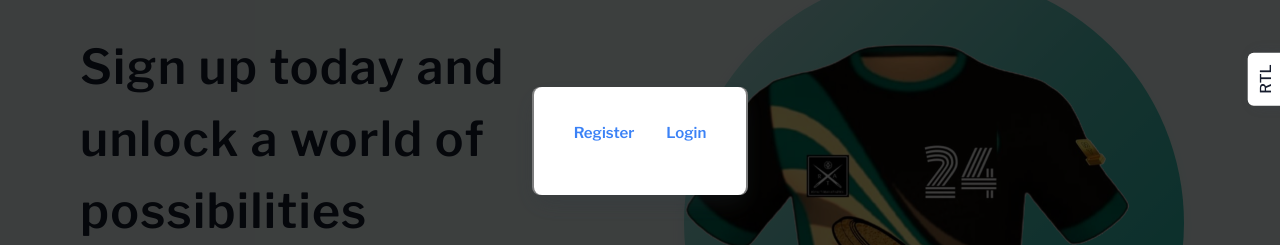
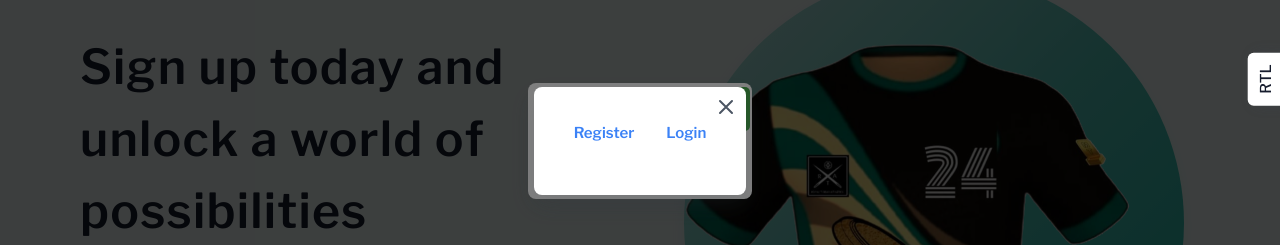
Before and after one commit to vtgoscar/Fli-Temp_Oscar, a SvelteKit app in the folder app/: page / in a window 1280 px wide. Both pictures are taken after a click on the link "LOGIN". Shown: the part 259-504 px from the top of the page. Built offline with nearby package versions, Linux system fonts and the light colour scheme; no server answers.

Commit message:
Modal working

```diff
--- a/app/src/components/Modal.svelte
+++ b/app/src/components/Modal.svelte
@@ -89,4 +89,19 @@
   .tab:selected {
     background-color: #e2e8f0;
   }
+
+  /* Update button styling */
+  button {
+    background-color: #4CAF50; /* Green */
+    border: none;
+    color: white;
+    padding: 10px 20px;
+    text-align: center;
+    text-decoration: none;
+    display: inline-block;
+    font-size: 16px;
+    margin: 4px 2px;
+    cursor: pointer;
+    border-radius: 5px;
+  }
 </style>
--- a/app/src/lib/Auth.svelte
+++ b/app/src/lib/Auth.svelte
@@ -1,4 +1,3 @@
-<!-- Auth.svelte -->
 <script lang="ts">
   import { supabase } from '../supabaseClient';
   import { fly } from 'svelte/transition';
@@ -12,6 +11,12 @@
   authStore.subscribe((state) => {
     formType = state.formType;
   });
+
+  const handleCloseModal = () => {
+    authStore.set({ formType: null });
+    email = '';
+    password = '';
+  };
 
   const handleSignUp = async () => {
     try {
@@ -41,7 +46,7 @@
   const handleLogin = async () => {
     try {
       loading = true;
-      const { data, error } = await supabase.auth.signInWithPassword({
+      const { user, error } = await supabase.auth.signIn({
         email: email, // use the email variable
         password: password // use the password variable
       });
@@ -67,8 +72,19 @@
 
 <div in:fly={{ x: -600, duration: 800 }} out:fly={{ x: 600, duration: 800 }}>
   <div class="fixed inset-0 z-50 flex items-center justify-center bg-black bg-opacity-50">
-    <div class="bg-white p-6 rounded-lg shadow-lg max-w-md">
-      <div class="flex justify-between mb-4">
+    <div class="bg-white p-6 rounded-lg shadow-lg max-w-md relative">
+      <!-- Close button -->
+      <button
+        class="absolute top-2 right-2 z-10 text-gray-600 hover:text-red-500 focus:outline-none"
+        on:click={handleCloseModal}
+      >
+        <svg xmlns="http://www.w3.org/2000/svg" class="h-6 w-6" fill="none" viewBox="0 0 24 24" stroke="currentColor">
+          <path stroke-linecap="round" stroke-linejoin="round" stroke-width="2" d="M6 18L18 6M6 6l12 12" />
+        </svg>
+      </button>
+
+      <!-- Tabs -->
+      <div class="flex justify-between mb-4 z-10">
         <button
           class="px-4 py-2 text-blue-500 font-semibold focus:outline-none"
           class:selected={formType === 'register'}
@@ -84,8 +100,8 @@
           Login
         </button>
       </div>
+<!-- Registration form -->
 {#if formType === 'register'}
-        <!-- Registration form -->
   <form on:submit|preventDefault={handleSignUp}>
     <div>
       <label for="email">Email</label>
@@ -110,8 +126,7 @@
     <div>
       <button
         type="submit"
-              class="mt-4 bg-blue-500 hover:bg-blue-700 text-white font-bold py-2 px-4 rounded focus:outline-none focus:shadow-outline"
-              aria-live="polite"
+        class="mt-4 bg-green-500 hover:bg-green-800 text-white font-bold py-2 px-4 rounded focus:outline-none"
         disabled={loading}
       >
         <span>{loading ? 'Loading' : 'Register'}</span>
@@ -119,8 +134,9 @@
     </div>
   </form>
 {/if}
+
+<!-- Login form -->
 {#if formType === 'login'}
-        <!-- Login form -->
   <form on:submit|preventDefault={handleLogin}>
     <div>
       <label for="email">Email</label>
@@ -145,8 +161,7 @@
     <div>
       <button
         type="submit"
-              class="mt-4 bg-blue-500 hover:bg-blue-700 text-white font-bold py-2 px-4 rounded focus:outline-none focus:shadow-outline"
-              aria-live="polite"
+        class="mt-4 bg-green-500 hover:bg-green-800 text-white font-bold py-2 px-4 rounded focus:outline-none"
         disabled={loading}
       >
         <span>{loading ? 'Loading' : 'Login'}</span>
```
Lines whose indentation alone changed are shown as unchanged.
